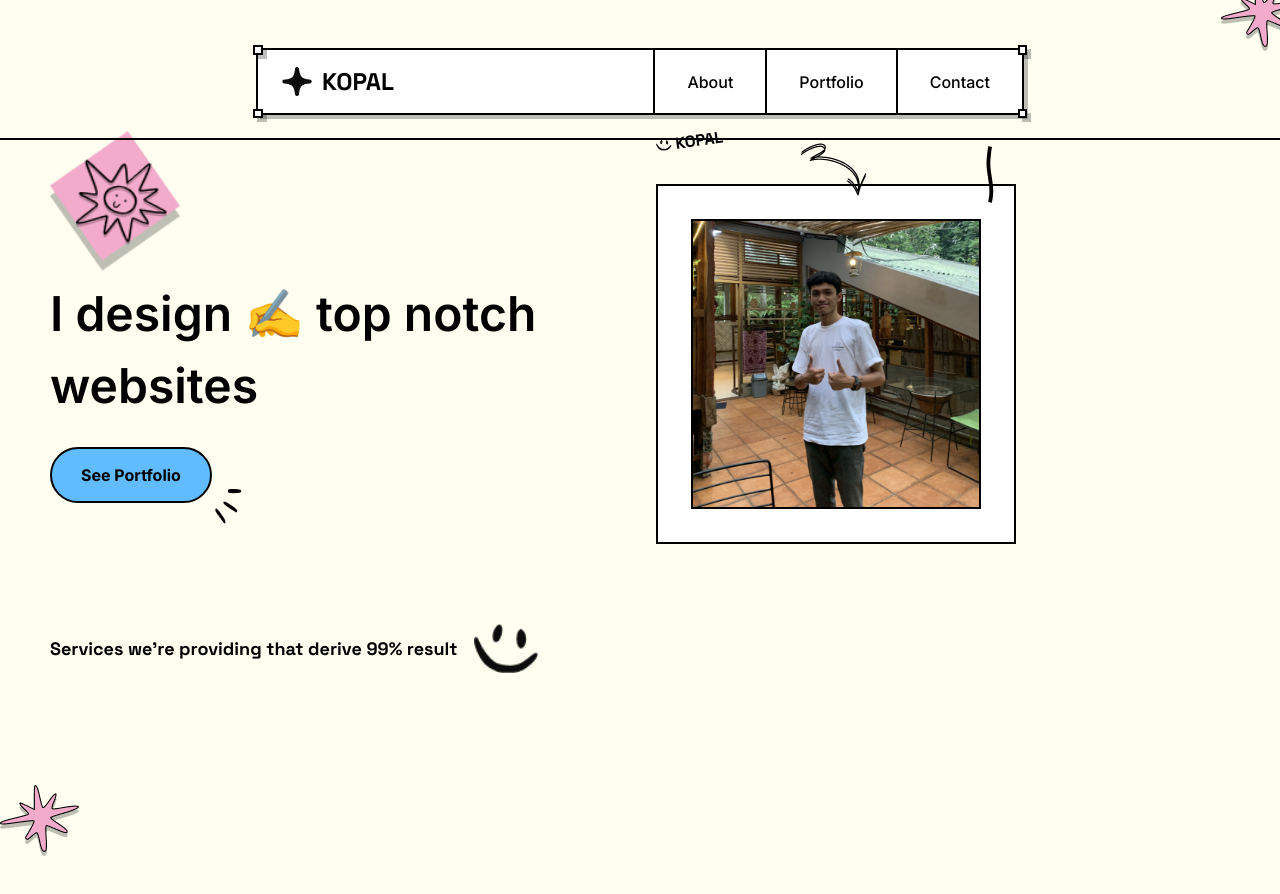
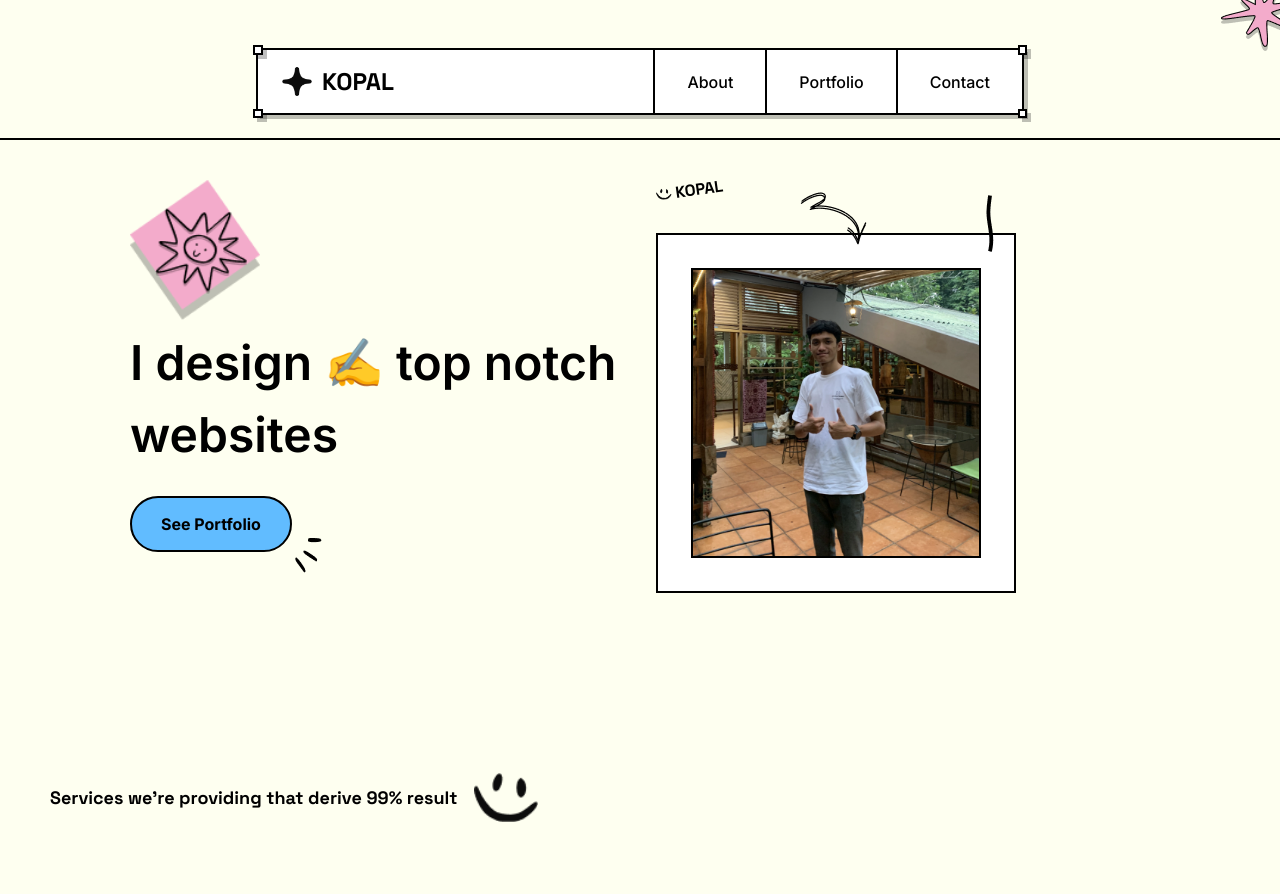
Before and after one commit to Kopalmuhamad/personal-web-v1, a React (Vite) app: page / in a window 1280 px wide. Shown: the top 894 px of the page. Before the commit the page ends 800 px from the top, so only its background shows below. Built offline with nearby package versions, Linux system fonts and the light colour scheme.

Commit message:
second-commit

```diff
--- a/src/components/fragments/Header/Header.scss
+++ b/src/components/fragments/Header/Header.scss
@@ -10,6 +10,7 @@
         grid-template-columns: repeat(2, 1fr);
         grid-template-rows: 1fr;
         column-gap: 32px;
+        padding: 180px 80px;
     }
 
 
```
